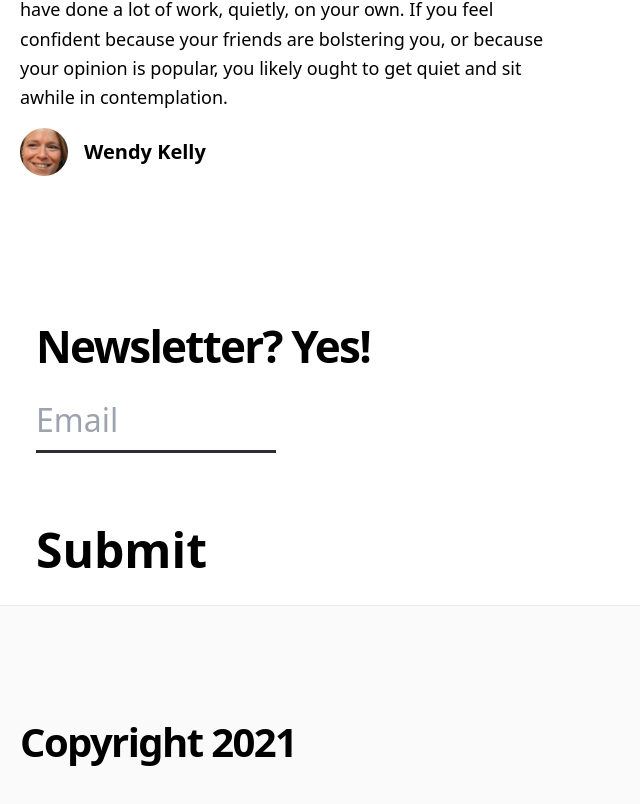
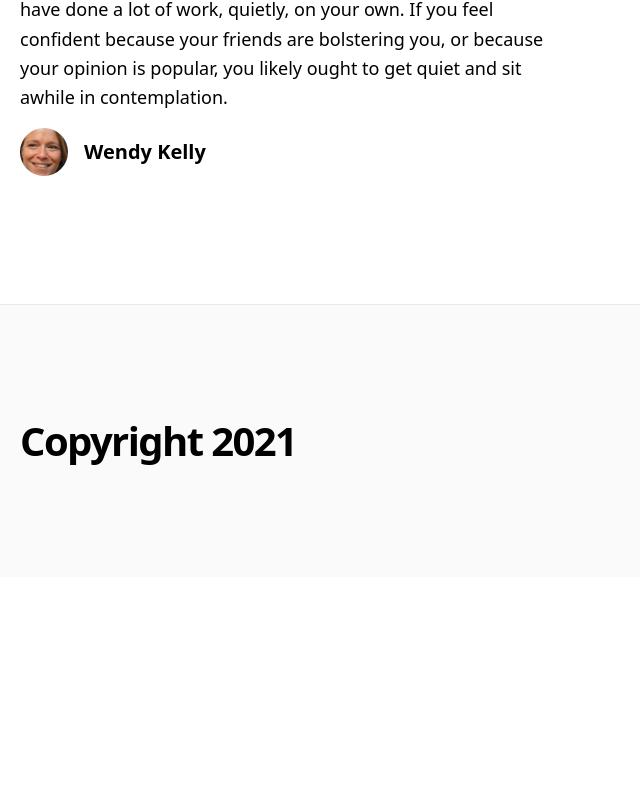
Before and after one commit to WendyKKelly/ExplicitChristian, a Next.js app: page / in a window 1280 px wide. Shown: the part 4567-5371 px from the top of the page, without its empty margins (0-640 px from the left). After the commit the page ends 5144 px from the top, so only its background shows below. Built offline with nearby package versions, Linux system fonts and the light colour scheme.

Commit message:
remove subscribe

```diff
--- a/pages/index.js
+++ b/pages/index.js
@@ -5,7 +5,7 @@ import Intro from '../components/intro'
 import Layout from '../components/layout'
 import { getAllPosts } from '../lib/api'
 import Head from 'next/head'
-import Subscribe from '../components/Subscribe';
+//import Subscribe from '../components/Subscribe';
 
 
 
@@ -32,7 +32,7 @@ export default function Index({ allPosts }) {
             />
           )}
           {morePosts.length > 0 && <MoreStories posts={morePosts} />}
-          <Subscribe />
+
         </Container>
       </Layout>
     </>
```
